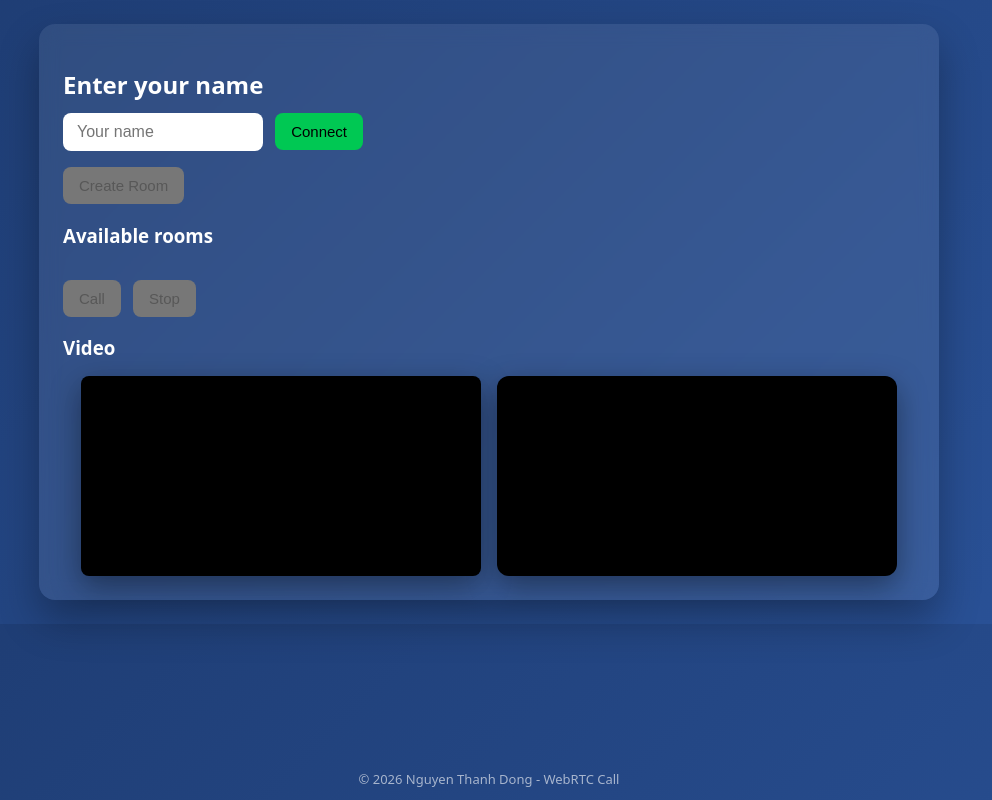
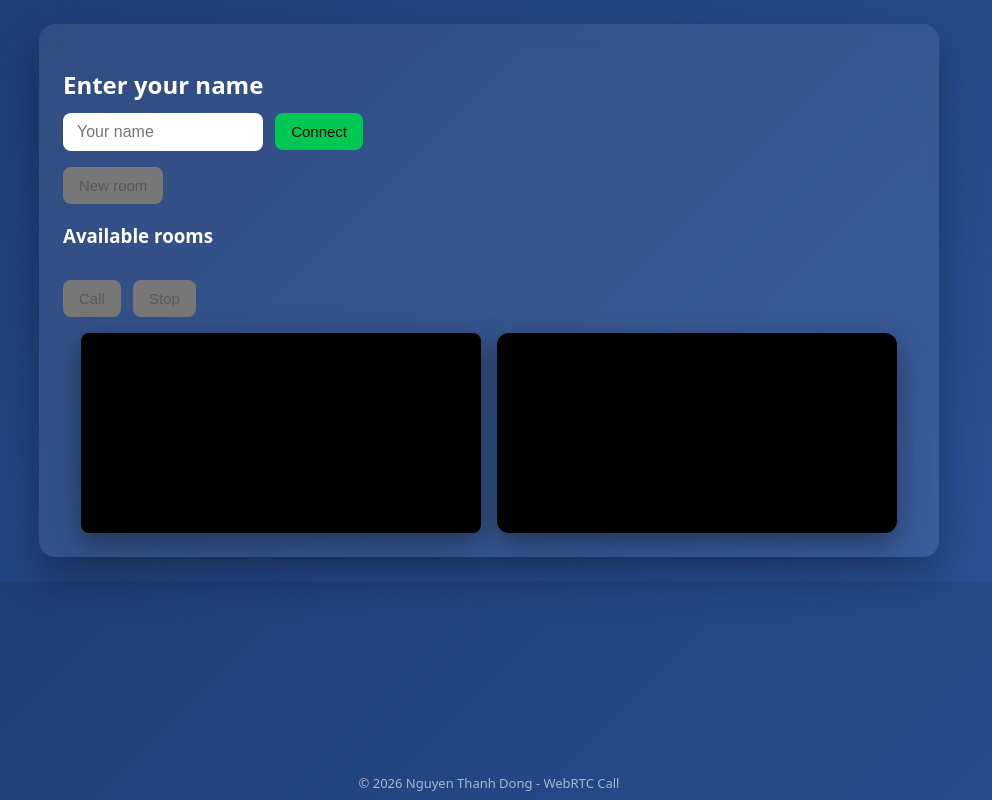
Before and after one commit to ngthdong/WebRTC, a website: page public/index.html in a window 1280 px wide. Shown: the whole page, without its empty margins (151-1143 px from the left). Drawn offline with Linux system fonts and the light colour scheme.

Commit message:
fix: fixed copyright

```diff
--- a/public/index.html
+++ b/public/index.html
@@ -13,7 +13,7 @@
         <button id='connectButton' onclick="register()">Connect</button>
 
         <div class="controls">
-            <button id="createRoom" disabled onclick="createRoom()">Create Room</button>
+            <button id="createRoom" disabled onclick="createRoom()">New room</button>
         </div>
 
         <h3>Available rooms</h3>
@@ -24,7 +24,6 @@
             <button id="hangupButton" disabled>Stop</button>
         </div>
 
-        <h3>Video</h3>
         <div class="videos">
             <video id="localVideo" autoplay playsinline muted></video>
             <video id="remoteVideo" autoplay playsinline></video>
--- a/public/style.css
+++ b/public/style.css
@@ -125,13 +125,26 @@ video {
 
 .copyright {
     position: fixed;
-    bottom: 12px;
-    left: 50%;
-    transform: translateX(-50%);
+    bottom: 0;
+    left: 0;
+    right: 0;
+
+    padding: 8px 0;
     font-size: 13px;
+    text-align: center;
+
+    color: #fff;
     opacity: 0.6;
-    color: #fff;
-    text-align: center;
+    background: transparent;
+
     pointer-events: none;
     user-select: none;
+
+    z-index: 10;
 }
+
+@media (max-height: 600px) {
+    .copyright {
+        display: none;
+    }
+}
```
